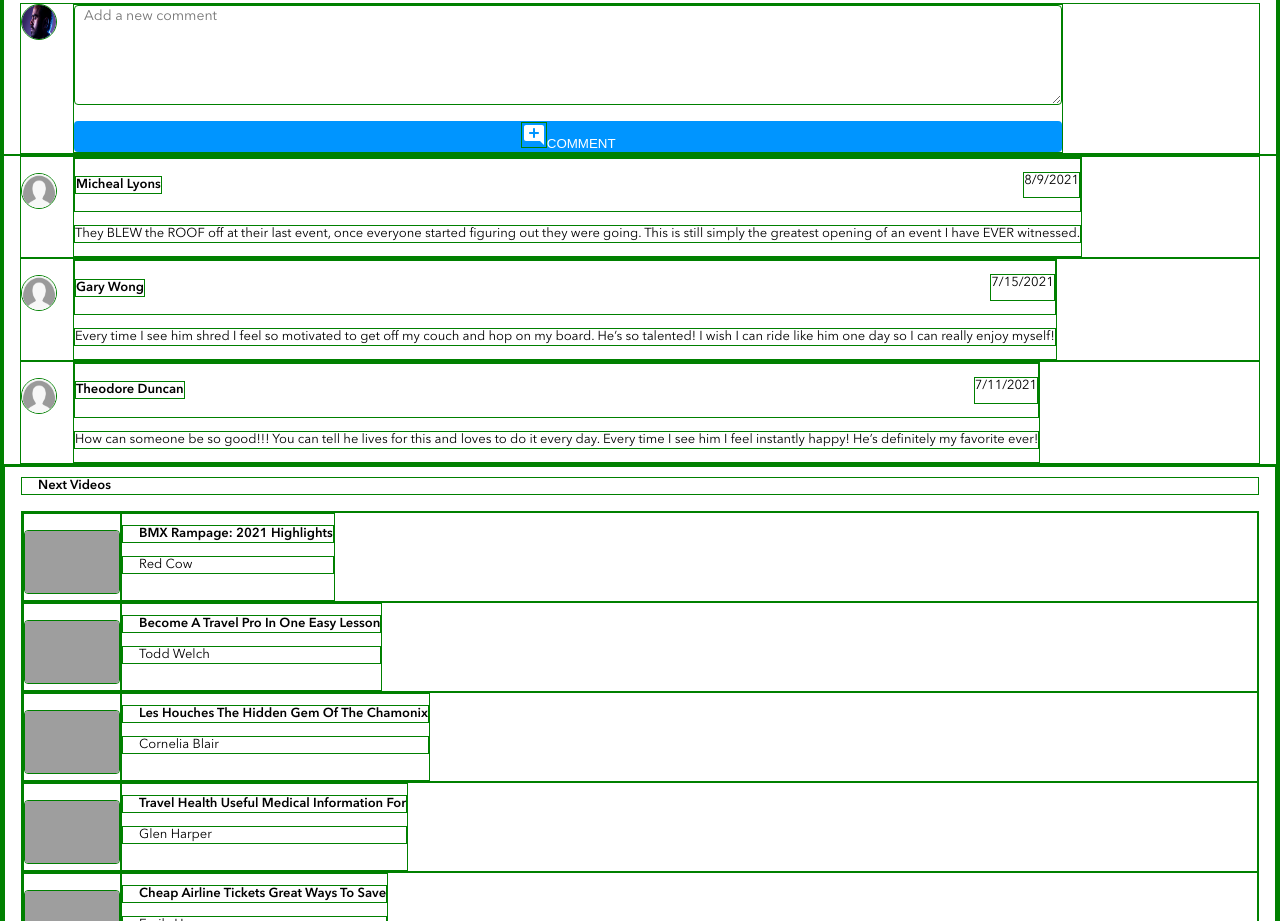
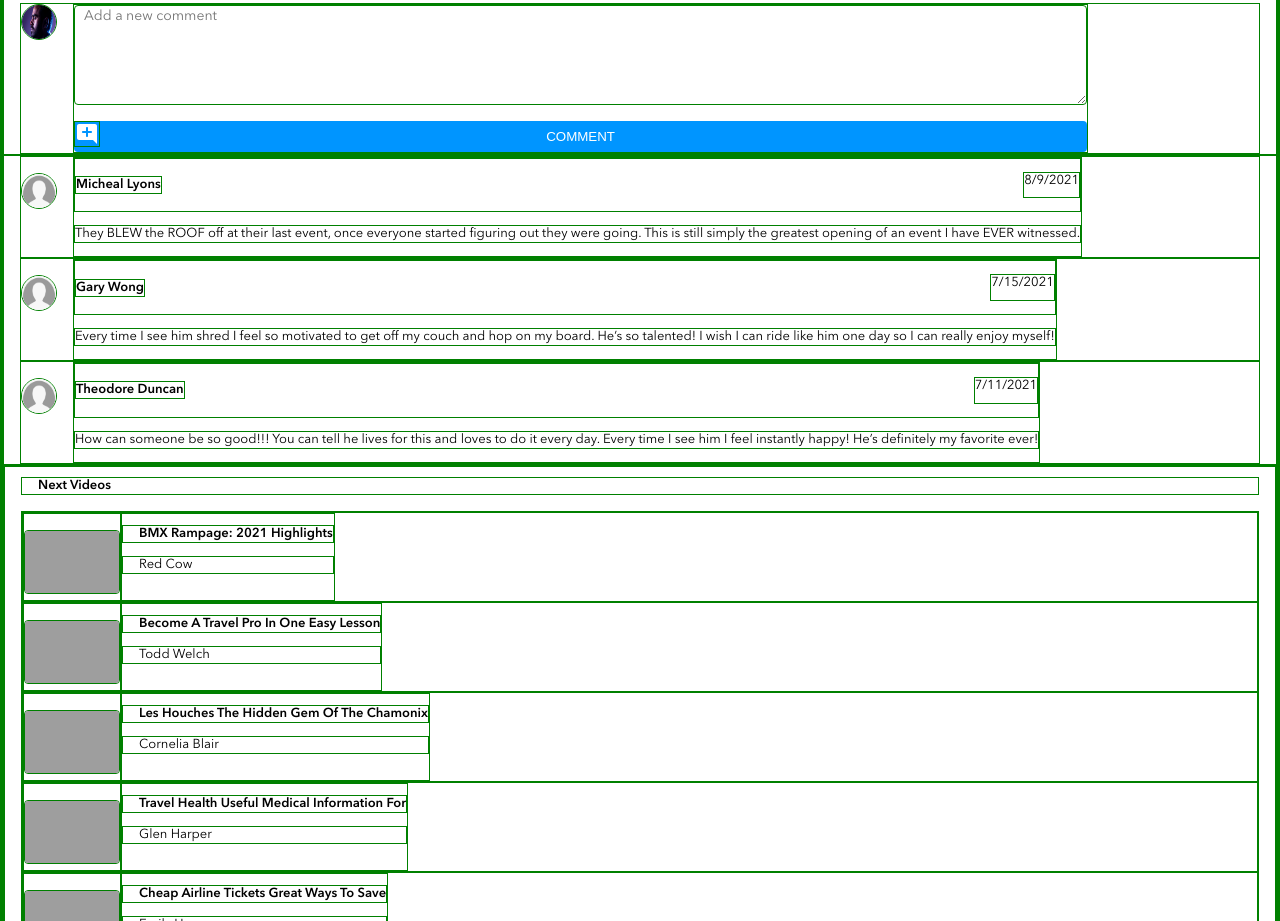
Before and after one commit to rm-jordan/brainflix, a React (Create React App) app: page / in a window 1280 px wide. Shown: the part 1220-2141 px from the top of the page. Built offline with nearby package versions, Linux system fonts and the light colour scheme; grey boxes are pictures that could not be loaded.

Commit message:
majority of styling done for all of mobie, need to add borders and spacing

```diff
--- a/src/components/CommentBox/CommentBox.scss
+++ b/src/components/CommentBox/CommentBox.scss
@@ -19,7 +19,7 @@
   &__form {
     display: flex;
     flex-direction: column;
-    width: 80%;
+    width: 82%;
   }
   &__textarea {
     width: 100%;
@@ -34,9 +34,16 @@
   }
   &__button {
     border: none;
+    padding: 0.5rem;
     border-radius: 4px;
     background-color: #0095ff;
     color: #ffffff;
+    position: relative;
+  }
+  &__button__icon {
+    position: absolute;
+    top: 0;
+    left: 0;
   }
 }
 
```
